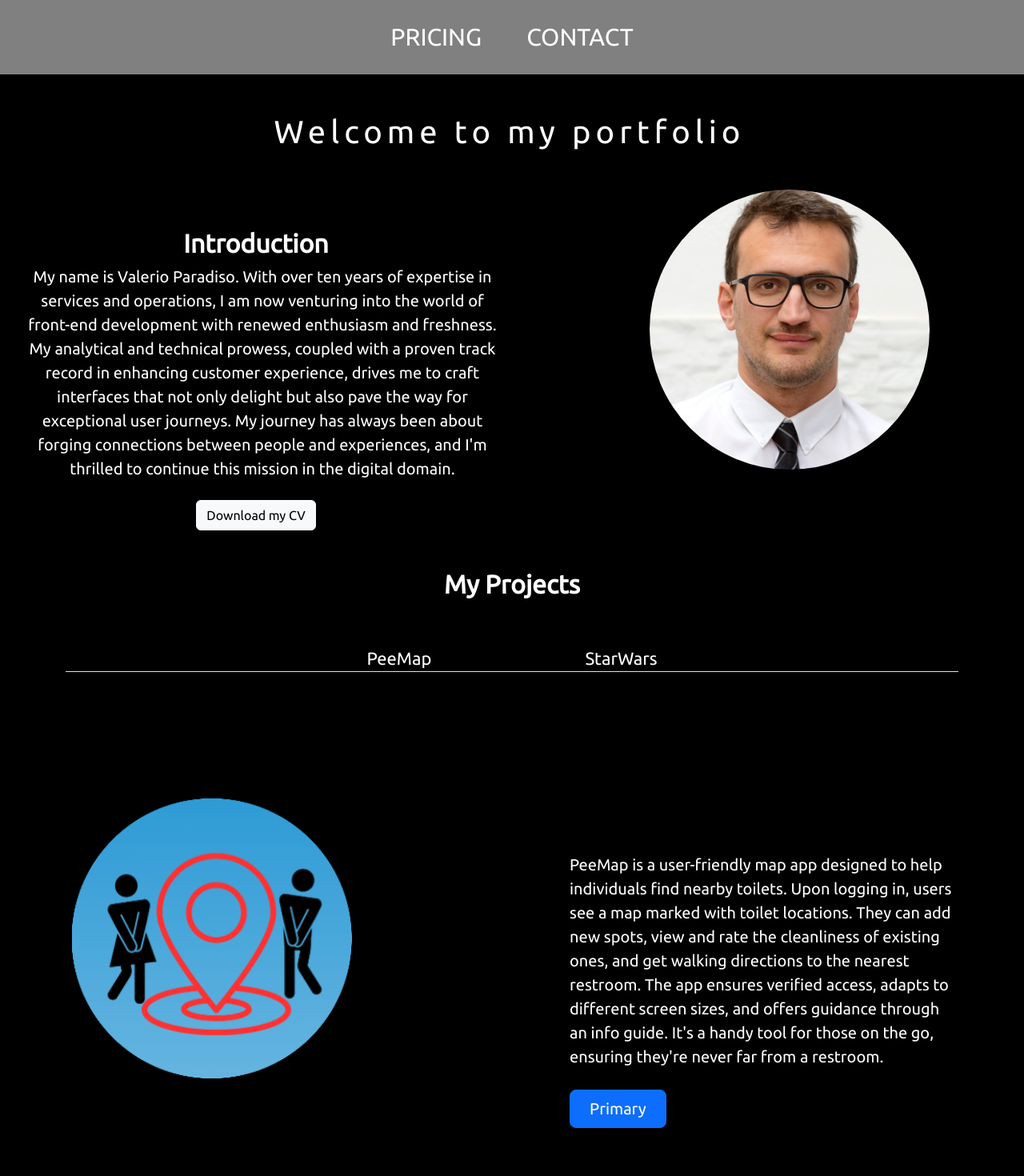
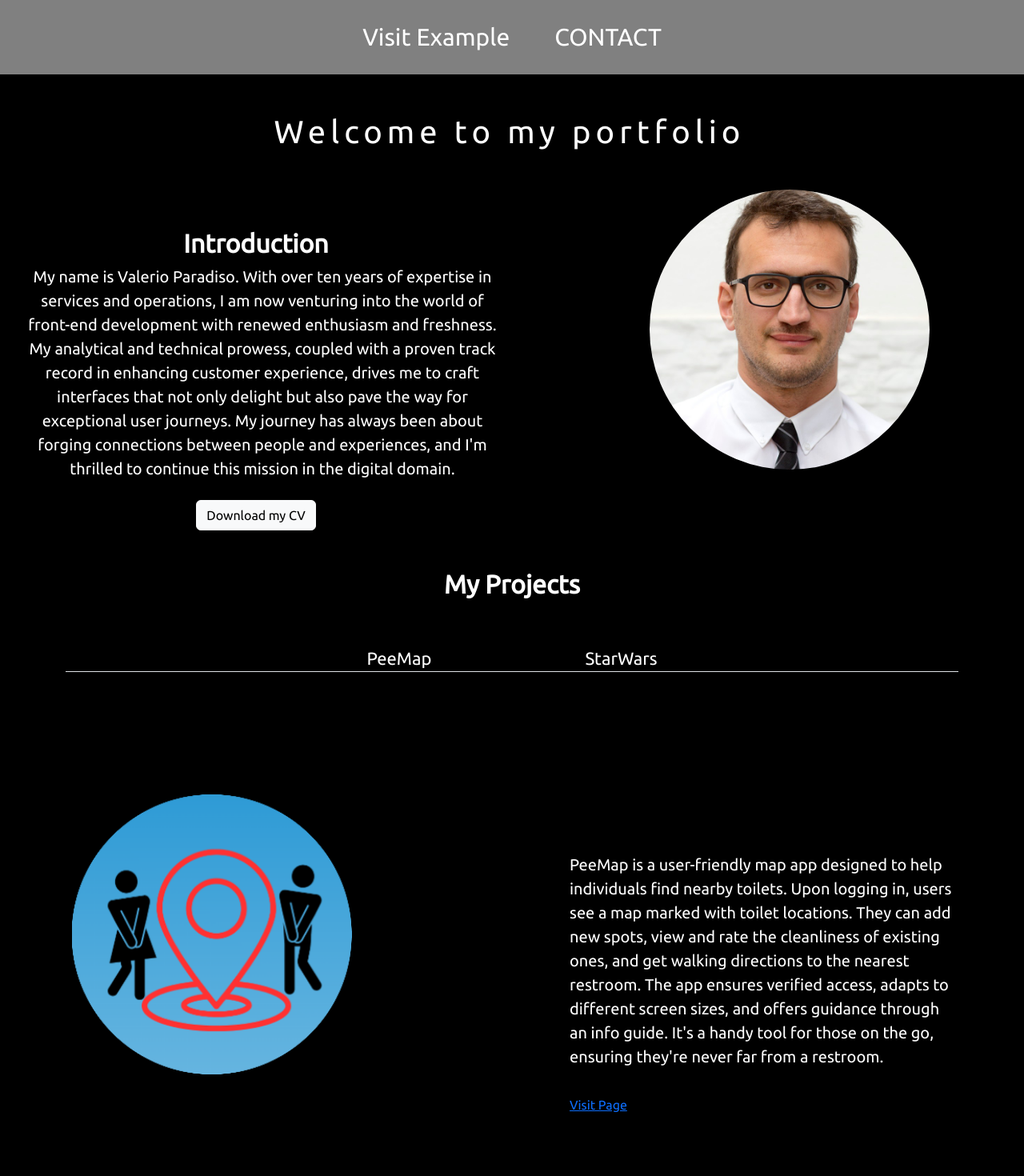
Before and after one commit to valerioprds/my-portfolio, an Angular app: page / in a window 1280 px wide. Shown: the top 1470 px of the page at 80% size. Built offline with nearby package versions, Linux system fonts and the light colour scheme.

Commit message:
addes star wars pictures and link to PEEMAP

```diff
--- a/src/app/app.component.css
+++ b/src/app/app.component.css
@@ -115,6 +115,10 @@ nav a {
 
 .lead {
   padding: 10px 0;
+}
+
+.button-to-project {
+  margin-left: 35px;
 }
 
 .container .btn-more-info {
--- a/src/app/app.component.html
+++ b/src/app/app.component.html
@@ -23,7 +23,13 @@
           /></a> -->
       <ul class="navbar-nav justify-content-center align-items-center flex-row">
         <li class="nav-item">
-          <a class="nav-link" href="#">PRICING</a>
+          <a
+            class="nav-link"
+            href="https://www.amazon.es/"
+            target="_blank"
+            rel="noopener noreferrer"
+            >Visit Example</a
+          >
         </li>
         <li class="nav-item">
           <a class="nav-link" href="#">CONTACT</a>
@@ -70,7 +76,6 @@
 >
   <div class="contenedor m-5">
     <h2 id="features" class="fw-bold">My Projects</h2>
-
   </div>
 </div>
 <!-- Section tab links -->
@@ -150,11 +155,15 @@
                     those on the go, ensuring they're never far from a restroom.
                   </p>
                   <div
-                    class="d-grid ms-5 gap-2 d-md-flex justify-content-md-start"
+                    class="button-to-project d-grid d-md-flex justify-content-md-start"
                   >
-                    <button type="button" class="btn btn-primary btn-lg px-4">
-                      Primary
-                    </button>
+                    <a
+                      class="btn btn-link"
+                      href="https://it-academy-final-project.vercel.app/login"
+                      target="_blank"
+                      rel="noopener noreferrer"
+                      >Visit Page</a
+                    >
                   </div>
                 </div>
               </div>
@@ -166,7 +175,7 @@
               <div class="row align-items-center g-5 py-5">
                 <div class="col-10 col-sm-8 col-lg-6 position-relative">
                   <img
-                    src=""
+                    src="/assets/Star_Wars_Logo.svg"
                     class="d-block img-fluid"
                     alt="Bootstrap Themes"
                     width="700"
@@ -186,11 +195,15 @@
                     bookmarks.
                   </p>
                   <div
-                    class="d-grid ms-5 gap-2 d-md-flex justify-content-md-start"
+                    class="button-to-project d-grid d-md-flex justify-content-md-start"
                   >
-                    <button type="button" class="btn btn-primary btn-lg px-4">
-                      Primary
-                    </button>
+                    <a
+                      class="btn btn-link"
+                      href="https://www.example.com"
+                      target="_blank"
+                      rel="noopener noreferrer"
+                      >Visit Page</a
+                    >
                   </div>
                 </div>
               </div>
@@ -202,7 +215,7 @@
               <div class="row align-items-center g-5 py-5">
                 <div class="col-10 col-sm-8 col-lg-6 position-relative">
                   <img
-                    src="/Recursos_projecte_sprint_2-20230213/Imagenes/illustration-features-tab-3.svg"
+                    src="/assets/starwars.png"
                     class="d-block img-fluid"
                     alt="Bootstrap Themes"
                     width="700"
```
Also changed, not shown: src/assets/Star_Wars_Logo.svg (added).
